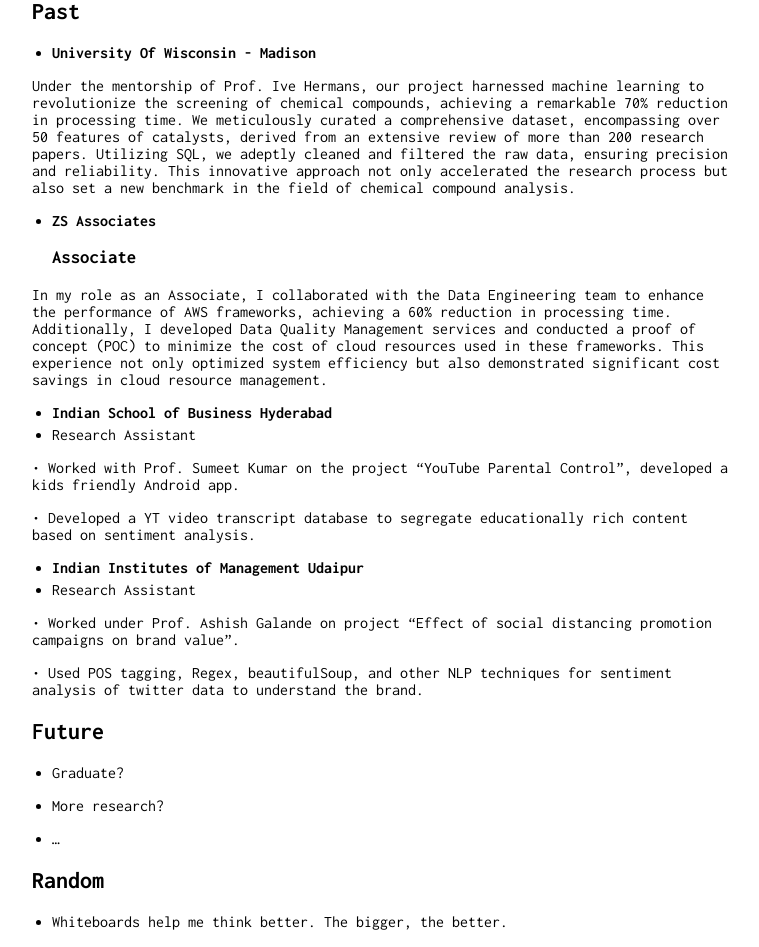
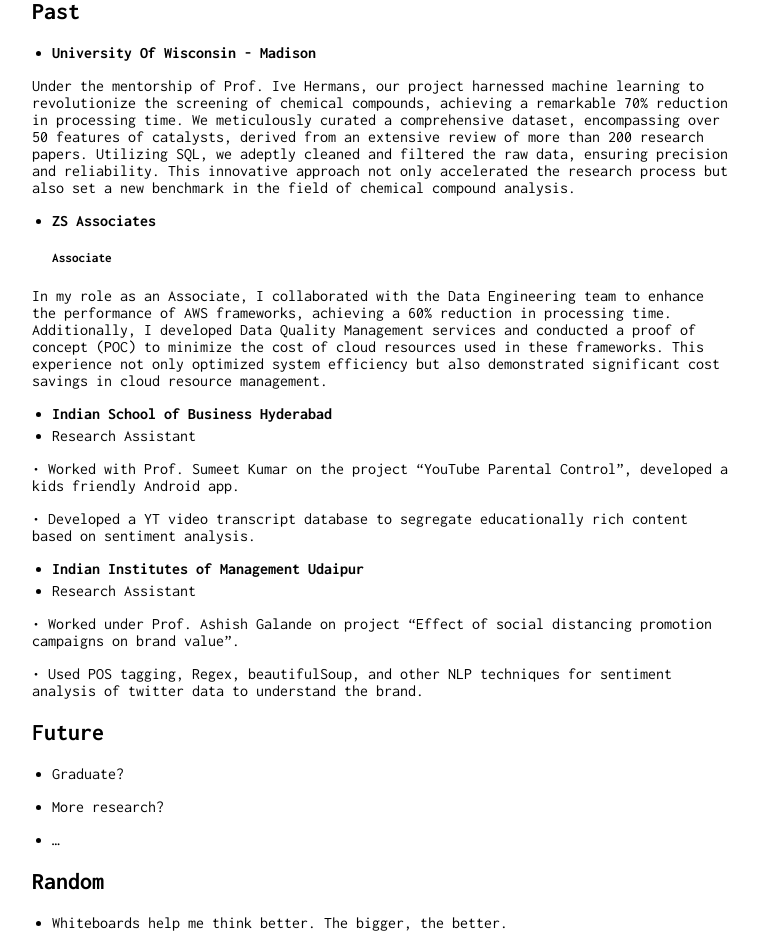
Before and after one commit to hotshott22/portfolio, a Jekyll site: the page built from index.md, in a window 1280 px wide. Shown: the part 565-1512 px from the top of the page, without its empty margins (258-1017 px from the left). Built offline with Jekyll 4.4.1, drawn with Linux system fonts in a browser that asks for light colours; nearby versions of some CDN libraries.

```diff
--- a/index.md
+++ b/index.md
@@ -32,7 +32,7 @@ Under the mentorship of Prof. Ive Hermans, our project harnessed machine learnin
 
 
 * **ZS Associates**
-### Associate
+##### Associate
 
 In my role as an Associate, I collaborated with the Data Engineering team to enhance the performance of AWS frameworks, achieving a 60% reduction in processing time. Additionally, I developed Data Quality Management services and conducted a proof of concept (POC) to minimize the cost of cloud resources used in these frameworks. This experience not only optimized system efficiency but also demonstrated significant cost savings in cloud resource management.
 
```
